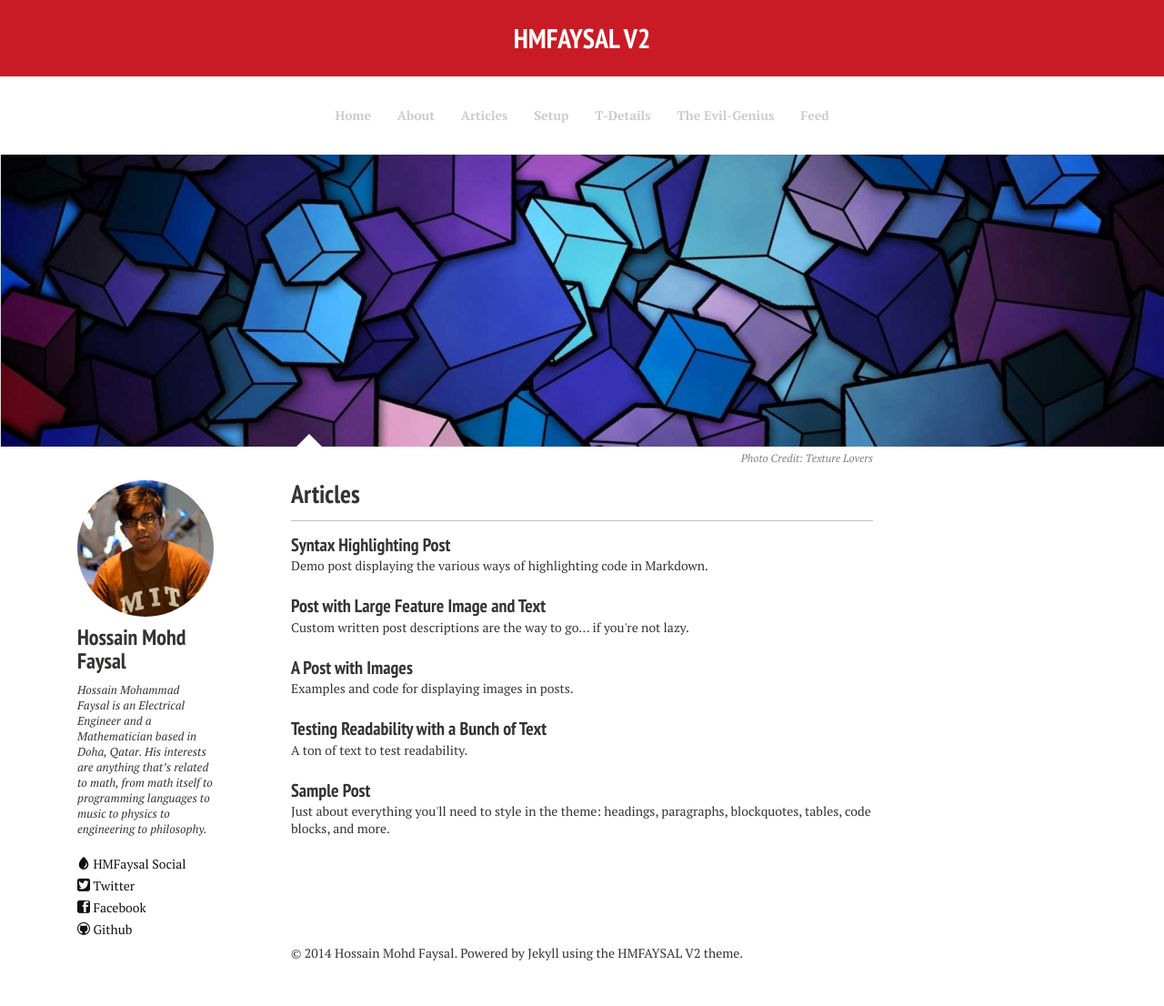
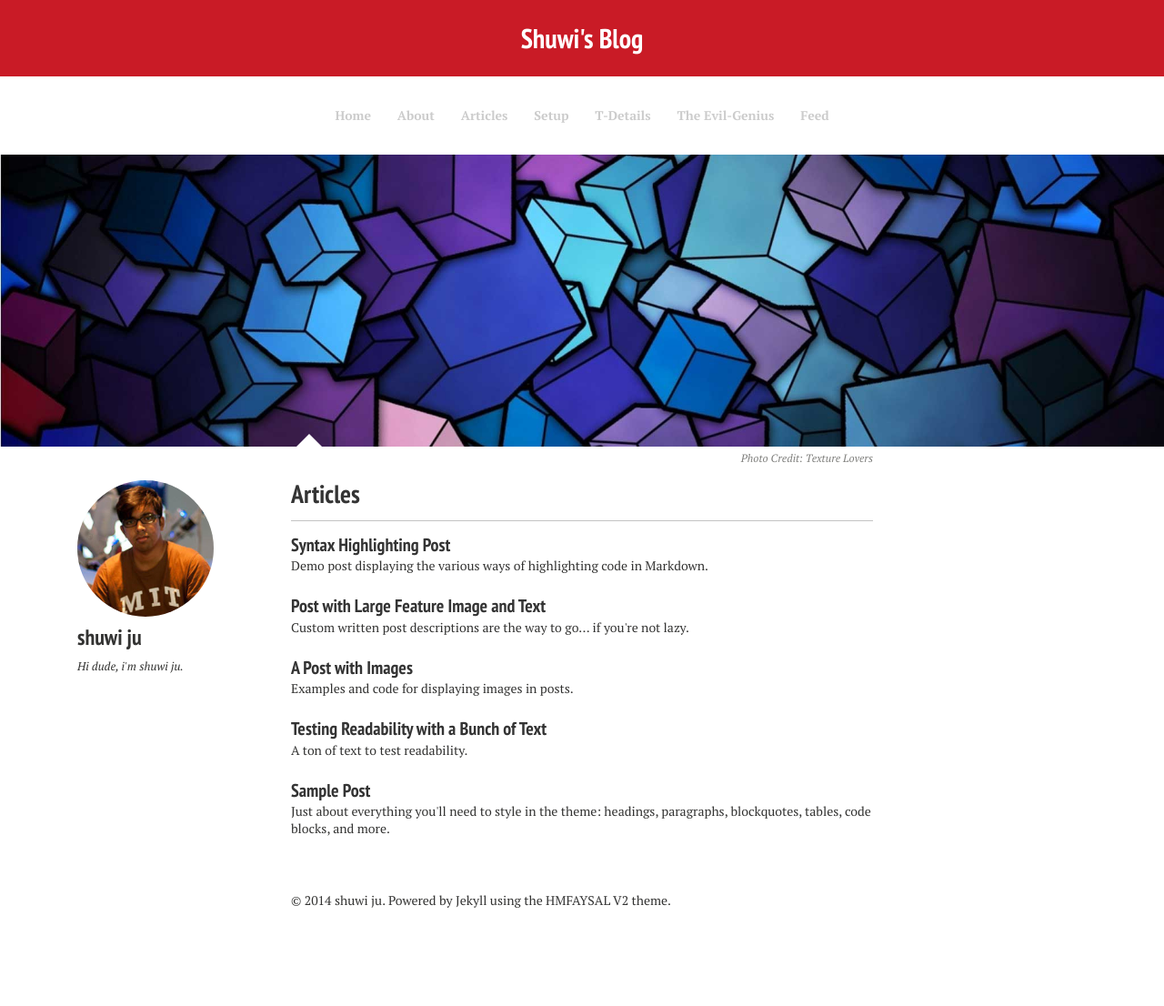
Before and after one commit to shuwi/shuwi.github.io, a Jekyll site: the page built from index.md, in a window 1280 px wide. Shown: the whole page at 91% size. Built offline with Jekyll 4.4.1, drawn with Linux system fonts in a browser that asks for light colours; nearby versions of some CDN libraries; after the commit the page ends 1048 px from its top, so only the background shows below that.

Commit message:
Update _config.yml

```diff
--- a/_config.yml
+++ b/_config.yml
@@ -1,30 +1,29 @@
-title:            HMFAYSAL V2
+title:            Shuwi's Blog
 tagline:          Life without Pants!
 description:      An awesome Jekyll theme by Engineer Hossain Mohd Faysal featuring a slide out drawer navigation for mobile browsers.
 # Your site's domain goes here. Leave localhost server or blank when working locally.
-url:              http://v2.theevilgenius.tk
+url:              http://shuwi.github.io/
 
 # Owner/author information
 owner:
-  name:           Hossain Mohd Faysal
+  name:           shuwi ju
   avatar:         bio-photo.jpg
-  bio:            "Hossain Mohammad Faysal is an Electrical Engineer and a Mathematician based in Doha, Qatar. His interests are anything that’s related to math, from math itself to programming languages to music to physics to engineering to philosophy."
-  email:          hmfaysal@gmail.com
+  bio:            "Hi dude, i'm shuwi ju."
   # Social networking links are used in author-bio sidebar. Update and remove as you like.
   # To register at HMFAYSAL SOCIAL, visit http://social.hmfaysal.tk
-  twitter:        hmfaysal
-  facebook:       hmfaysal
-  github:         hmfaysal
+  twitter:
+  facebook:
+  github:
   linkedin:
   instagram:
   lastfm:
   tumblr:
-  hmfaysalsocial: hmfaysal
+  hmfaysalsocial:
   # For Google Authorship https://plus.google.com/authorship
   google_plus:
 
 # Analytics and webmaster tools stuff goes here
-google_analytics:   UA-39365944-4
+google_analytics:
 google_verify:
 # https://ssl.bing.com/webmaster/configure/verify/ownership Option 2 content= goes here
 bing_verify:
@@ -43,11 +42,11 @@ links:
   - title: T-Details
     url: /technical-details/
   - title: The Evil-Genius
-    url: http://www.theevilgenius.tk/
+    url: http://shuwi.github.io/
     external: true
 
 # http://en.wikipedia.org/wiki/List_of_tz_database_time_zones
-timezone:    America/New_York
+timezone:    Asia/Shanghai
 future:      true
 pygments:    true
 markdown:    kramdown
```
